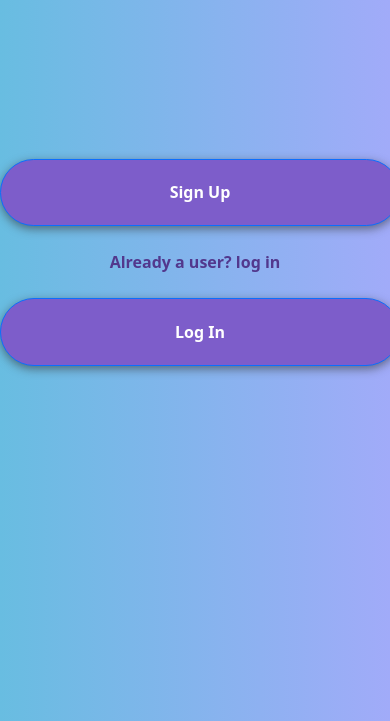
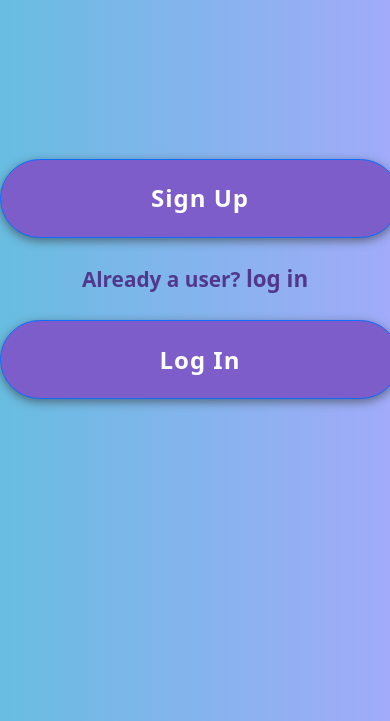
Before and after one commit to EzienKay/TeamA-PhoneBook-project, a plain HTML site: page index.html in a window 390 px wide. Shown: the part 123-844 px from the top of the page. Drawn offline with nearby package versions, Linux system fonts and the light colour scheme.

Commit message:
third commit

```diff
--- a/style/main.css
+++ b/style/main.css
@@ -6,7 +6,7 @@
     --background: linear-gradient(to right, #68bde1, #a1abf9);
 
     --fontTitle: 2.5em;
-    --fontLabel: 1.5rempx;
+    --fontLabel: 1.5rem;
 }
 /* linear-gradient(0.35turn, #17a4df,  #469aeb, #7f8efa) */
 /* linear-gradient(to right, #1cb9fc, #b293fb); */
@@ -55,6 +55,10 @@ body {
         text-align: center;
         padding-top: 45%;
     }
+    #load1 span {
+        font-weight: bolder;
+        font-size: 1.4rem;
+    }
     .sect2 h3 {
         margin-top: 50px;
         color: #52388d;
@@ -66,7 +70,7 @@ body {
     .sect2 p {
         margin-top: 1.5rem;
         margin-bottom: 1.5rem;
-        font-size: var(--fontLabel);
+        font-size: 1.3rem;
         color: #52388d;
         font-weight: 800;
     }
@@ -74,6 +78,7 @@ body {
         padding: 1.3rem 0rem;
         font-size: var(--fontLabel);
         font-weight: 800;
+        letter-spacing: 1px;
     }
     .sect2 .btn-primary{
         border-radius: 4rem;
```
